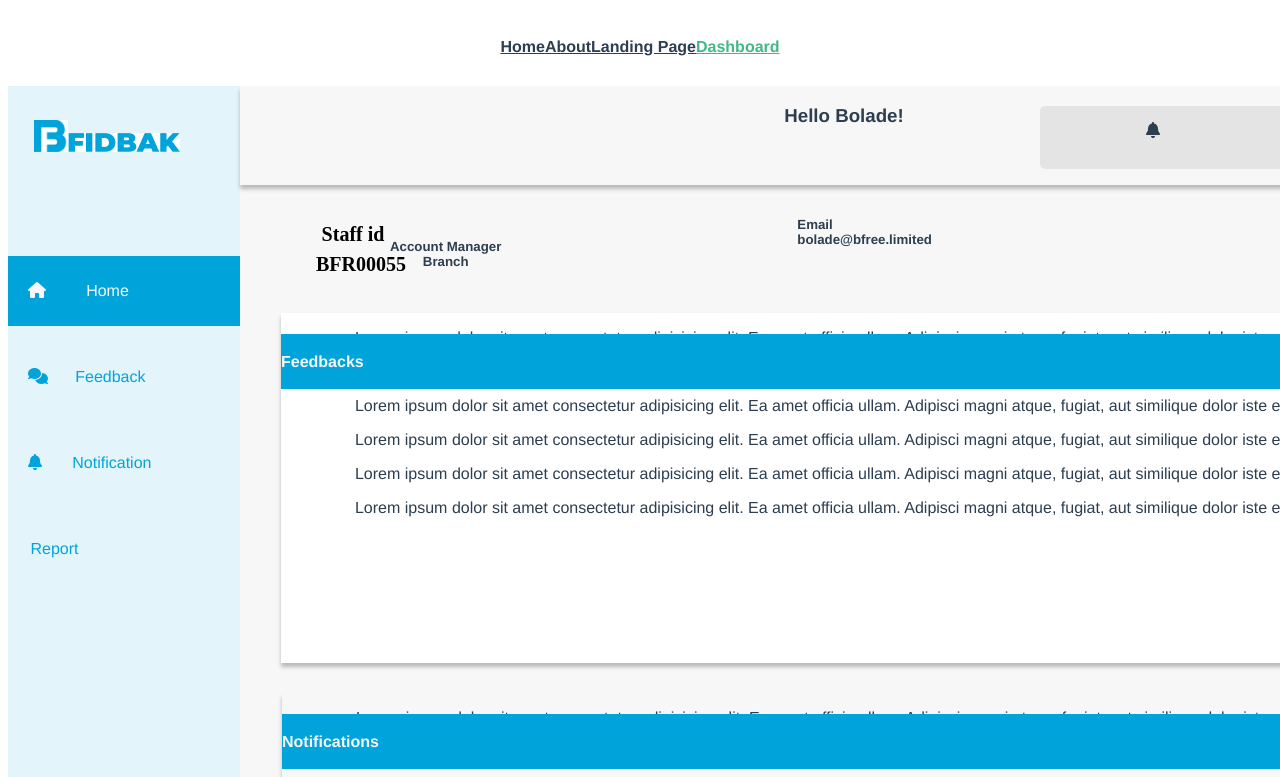
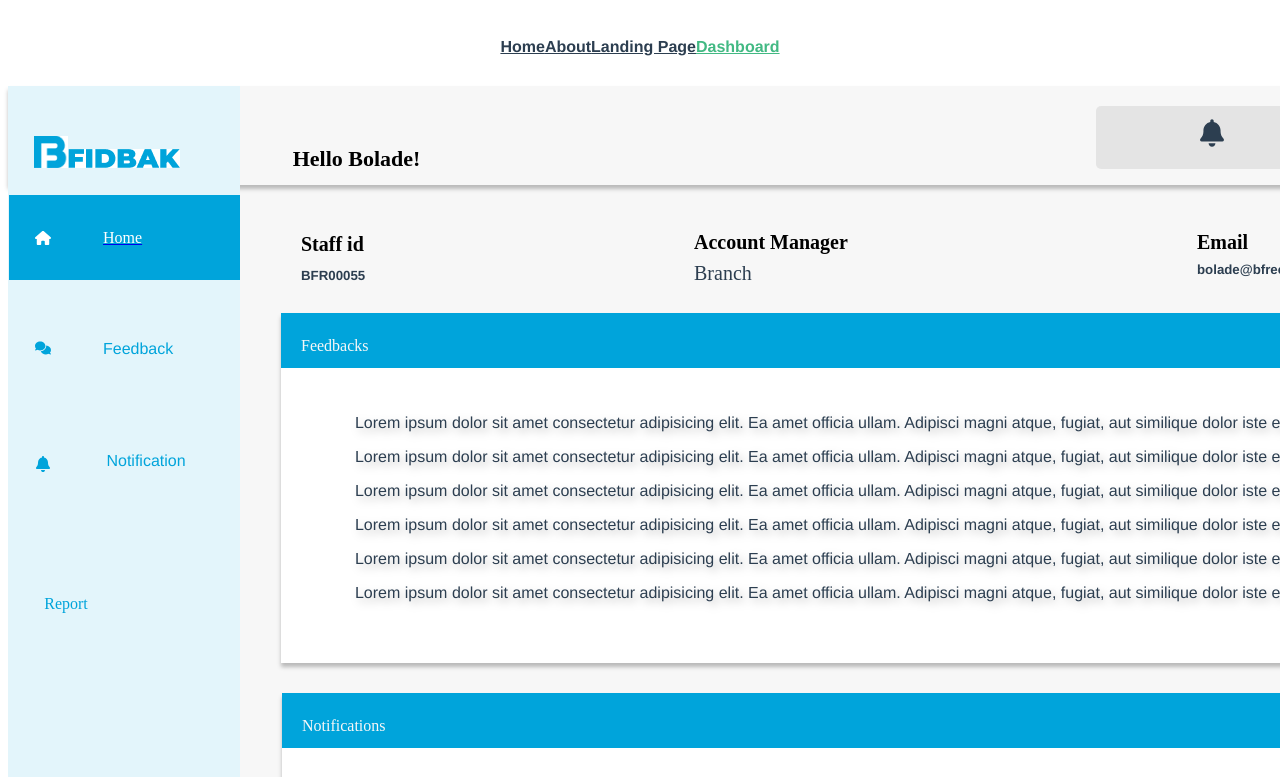
Before and after one commit to victorraji/bfree-fidbak-app, a Vue app: page /Dashboard in a window 1280 px wide. Shown: the top 777 px of the page. Built offline with nearby package versions, Linux system fonts and the light colour scheme.

Commit message:
Update to previous pages

```diff
--- a/src/views/Dashboard.vue
+++ b/src/views/Dashboard.vue
@@ -1,42 +1,47 @@
 <template>
-    <div id="grid-container">
+    <div id="body">
             <!-- this is the side nav bar container -->
-            <div class="side-nav">
-                <div class="logo">
-                    <img src="../assets/bfreeLogo.jpg" alt="bfree logo"><img src="../assets/fidbak.jpg" alt="fidbak log">
-                </div>
             <div class="nav">
-                <p class="home-icon"><font-awesome-icon :icon="['fas', 'house']"/> Home</p>
-                <p class="bell-icons"><font-awesome-icon :icon="['fas', 'comments']"/>Feedback</p>
-                <p class="bell-icons"><font-awesome-icon :icon="['fas', 'bell']"/> Notification</p>
-                <p class="bell-icons"><font-awesome-icon :icon="['fas', 'bar-chart']"/>Report</p>
-                </div>
-                <div>
-                    <p class="log-out-icon"><font-awesome-icon :icon="['fas', 'sign-out']"/>Log Out</p>
-                </div>
-            </div>
-        <div class="main-body">
                 <div class="top-nav">
                     <h3 class="hello-Bolade">Hello Bolade!</h3>
                     <div class="icons">
                             <!-- placeholder for icons -->
-                    <p><font-awesome-icon :icon="['fas', 'search']"/></p>
-                    <p><font-awesome-icon :icon="['fas', 'bell']"/></p>
-                    <p><font-awesome-icon :icon="['fas', 'user-circle']"/></p>
+                        <font-awesome-icon :icon="['fas', 'search']" class="search-icon"/>
+                        <font-awesome-icon :icon="['fas', 'bell']" class="bell"/>
+                        <font-awesome-icon :icon="['fas', 'user-circle']" class="profile-icon"/>
                             <!-- replace line below with appropriate icon -->
-                    <p><font-awesome-icon :icon="['fas', 'tools']"/></p>
+                        <font-awesome-icon :icon="['fas', 'fa-cog']" class="settings-icon"/>
                     </div>
                 </div>
-            <div class="user-details">
-                <h5 class="staff-id">Staff id<br> <strong class="bfr">BFR00055</strong></h5>
-                <h5 class="am">Account Manager<br> <strong class="portfolio">Branch</strong></h5>
-                <h5 class="email">Email<br> <strong class="bfr-mail">bolade@bfree.limited</strong></h5>
+                <div class="side-nav">
+                    <div class="logo">
+                        <p><img src="../assets/bfreeLogo.jpg" alt="bfree logo"><img src="../assets/fidbak.jpg" alt="fidbak log"></p>
+                    </div>
+                    <div>
+                    <div class="nav-icons">
+                        <p class="home"><font-awesome-icon :icon="['fas', 'house']" class="home-icon"/><router-link to="/LandingPage"><span class="home-text">Home</span></router-link></p>
+                        <p class="feedback"><font-awesome-icon :icon="['fas', 'comments']" class="feedback-icon"/><span class="feedback-text">Feedback</span></p>
+                        <p class="notification"><font-awesome-icon :icon="['fas', 'bell']" class="notification-icon" /> <span class="notification-text">Notification</span></p>
+                        <p class="report"><font-awesome-icon :icon="['fas', 'bar-chart']" class="report-icon"/><span class="report-text">Report</span></p>
+                    </div>
+                    <!-- <div> -->
+                        <p class="logout"><font-awesome-icon :icon="['fas', 'sign-out']" class="logout-icon"/><span class="logout-text">Log Out</span></p>
+                    <!-- </div> -->
                     </div>
                 </div>
-        <div>
-            <div class="feedbacks-box">
-                <h4 class="feedback-header">Feedbacks</h4>
-                <div class="feedback-text">
+            </div>
+        <div class="main-body">
+            <div class="user-details">
+                <h5 class="staff"><span class="staff-id">Staff id</span><br> <strong class="id">BFR00055</strong></h5>
+                <h5 class="am"><span class="job-title">Account Manager</span><br> <span class="portfolio">Branch</span></h5>
+                <h5 class="email"><span class="email-holder">Email</span><br> <span class="bfree-mail">bolade@bfree.limited</span></h5>
+            </div>
+        </div>
+            <div class="feedback-container">
+                <div class="recieved-feedback-header">
+                    <h4 class="header-style">Feedbacks</h4>
+                </div>
+                <div class="recieved-feedback">
                     <p>Lorem ipsum dolor sit amet consectetur adipisicing elit. Ea amet officia ullam. Adipisci magni atque, fugiat, aut similique dolor iste eum sint </p>
                     <p>Lorem ipsum dolor sit amet consectetur adipisicing elit. Ea amet officia ullam. Adipisci magni atque, fugiat, aut similique dolor iste eum sint </p>
                     <p>Lorem ipsum dolor sit amet consectetur adipisicing elit. Ea amet officia ullam. Adipisci magni atque, fugiat, aut similique dolor iste eum sint </p>
@@ -45,9 +50,11 @@
                     <p>Lorem ipsum dolor sit amet consectetur adipisicing elit. Ea amet officia ullam. Adipisci magni atque, fugiat, aut similique dolor iste eum sint </p>
                 </div>
             </div>
-            <div class="notifications">
-                <h4 class="feedback-header">Notifications</h4>
-                <div class="feedback-text">
+            <div class="note-container">
+                <div class="recieved-note-header">
+                    <h4 class="header-style">Notifications</h4>
+                </div>
+                <div class="recieved-notes">
                     <p>Lorem ipsum dolor sit amet consectetur adipisicing elit. Ea amet officia ullam. Adipisci magni atque, fugiat, aut similique dolor iste eum sint </p>
                     <p>Lorem ipsum dolor sit amet consectetur adipisicing elit. Ea amet officia ullam. Adipisci magni atque, fugiat, aut similique dolor iste eum sint </p>
                     <p>Lorem ipsum dolor sit amet consectetur adipisicing elit. Ea amet officia ullam. Adipisci magni atque, fugiat, aut similique dolor iste eum sint </p>
@@ -57,20 +64,19 @@
                 </div>
             </div>
     </div>
-    </div>
 </template>
 
 <style scoped>
-#grid-container{
+#body{
     position: relative;
-    width: 1440px;
-    height: 1024px;
+    /* width: 1440px; */
+    width: 106.03829160530192vw;
+    /* height: 1024px; */
+    height: 156.8147013782542vh;
     background: linear-gradient(0deg, #F7F7F7, #F7F7F7), rgba(0, 164, 219, 0.32);
 }
 
 .side-nav{
-    display: grid;
-    grid-template-rows: 1fr 5fr;
     position: absolute;
     width: 232px;
     height: 1024px;
@@ -79,30 +85,250 @@
     background: #E3F5FB;
 }
 
-/* .nav{
-    display: grid;
-    grid-template-rows: 1fr 2fr 2fr 2fr 2fr;
-    grid-gap: 50px;
-} */
-
 .logo{
-    /* background-image: url("../assets/FIDBAK.jpg"); */
-    position: relative;
+    position: absolute;
     width: 150px;
     height: 32px;
     left: 24px;
     top: 34px;
 }
 
-/* .main-body{
+.nav-icons{
+    display: flex;
+    flex-direction: column;
+    align-items: flex-start;
+    padding: 0px;
+    position: absolute;
+    width: 231px;
+    height: 286px;
+    left: 1px;
+    top: 99px;
+}
 
-} */
+.home{
+    display: flex;
+    flex-direction: row;
+    align-items: center;
+    padding: 40px 0px 40px;
+    position: static;
+    width: 231px;
+    height: 5px;
+    left: 0px;
+    top: 0px;
+    background: #00A4DB;
+    flex: none;
+    order: 0;
+    flex-grow: 0;
+    margin: 10px 0px;
+}
+
+.home-icon{
+    position: static;
+    width: 16px;
+    height: 16px;
+    left: 25px;
+    top: 24px;
+    color: #FFFFFF;
+    flex: none;
+    order: 0;
+    flex-grow: 0;
+    margin: 0px 26px;
+}
+
+.home-text{
+    position: static;
+    width: 48px;
+    height: 24px;
+    left: 67px;
+    font-family: 'Poppins';
+    font-style: normal;
+    font-weight: 500;
+    font-size: 16px;
+    line-height: 24px;
+    color: #FFFFFF;
+    flex: none;
+    order: 1;
+    flex-grow: 0;
+    margin: 0px 26px;
+}
+
+.feedback{
+    display: flex;
+    flex-direction: row;
+    align-items: center;
+    padding: 40px 0px 40px;
+    position: static;
+    width: 231px;
+    height: 16px;
+    left: 0px;
+    top: 74px;
+    flex: none;
+    order: 1;
+    flex-grow: 0;
+    margin: 10px 0px;
+}
+
+.feedback-icon{
+    position: static;
+    width: 16px;
+    height: 16px;
+    left: 25px;
+    top: 24px;
+    color: #00A4DB;
+    flex: none;
+    order: 0;
+    flex-grow: 0;
+    margin: 0px 26px;
+}
+
+.feedback-text{
+    position: static;
+    width: 16px;
+    height: 16px;
+    left: 25px;
+    top: 24px;
+    color: #00A4DB;
+    flex: none;
+    order: 0;
+    flex-grow: 0;
+    margin: 0px 26px;
+}
+
+.notification{
+    display: flex;
+    flex-direction: row;
+    align-items: center;
+    padding: 40px 0px 40px;
+    position: static;
+    width: 231px;
+    height: 16px;
+    left: 0px;
+    top: 148px;
+    color: #00A4DB;
+    flex: none;
+    order: 2;
+    flex-grow: 0;
+    margin: 10px 0px;
+}
+
+.notification-icon{
+    position: static;
+    width: 16px;
+    height: 16px;
+    left: 25px;
+    top: 24px;
+    color: #00A4DB;
+    flex: none;
+    order: 0;
+    flex-grow: 0;
+    margin: 0px 26px;
+}
+
+.notification-text{
+    position: static;
+    width: 102px;
+    height: 24px;
+    left: 67px;
+    top: 20px;
+    flex: none;
+    order: 1;
+    flex-grow: 0;
+    margin: 0px 18px;
+}
+
+.report{
+    display: flex;
+    flex-direction: row;
+    align-items: center;
+    padding: 40px 0px 40px;
+    position: static;
+    width: 231px;
+    height: 64px;
+    left: 0px;
+    top: 222px;
+    color: #00A4DB;
+    flex: none;
+    order: 3;
+    flex-grow: 0;
+    margin: 10px 0px;
+}
+
+.report-icon{
+    position: static;
+    width: 16px;
+    height: 16px;
+    left: 25px;
+    top: 24px;
+    color: #00A4DB;;
+    flex: none;
+    order: 0;
+    flex-grow: 0;
+    margin: 0px 26px;
+}
+
+.report-text{
+    position: static;
+    width: 62px;
+    height: 24px;
+    left: 67px;
+    top: 20px;
+    font-family: 'Poppins';
+    font-style: normal;
+    font-weight: 500;
+    font-size: 16px;
+    line-height: 24px;
+    color: #00A4DB;
+    flex: none;
+    order: 1;
+    flex-grow: 0;
+    margin: 0px 26px;
+}
+
+.logout{
+    display: flex;
+    flex-direction: row;
+    align-items: center;
+    padding: 40px 0px 40px;
+    position: absolute;
+    width: 232px;
+    height: 64px;
+    left: 0px;
+    top: 893px;
+}
+
+.logout-icon{
+    position: static;
+    width: 16px;
+    height: 16px;
+    left: 25px;
+    top: 24px;
+    flex: none;
+    order: 0;
+    flex-grow: 0;
+    margin: 0px 26px;
+}
+
+.logout-text{
+    position: static;
+    left: 28.88%;
+    right: 44.4%;
+    top: 31.25%;
+    bottom: 31.25%;
+    font-family: 'Poppins';
+    font-style: normal;
+    font-weight: 500;
+    font-size: 16px;
+    line-height: 24px;
+    color: rgba(0, 0, 0, 0.71);
+    flex: none;
+    order: 1;
+    flex-grow: 0;
+    margin: 0px 26px;
+}
 
 .top-nav{
     position: absolute;
-    width: 1208px;
-    margin-left: 232px;
-    /* width: 1440px; */
+    width: 1440px;
     height: 99px;
     left: 0px;
     top: 0px;
@@ -110,35 +336,62 @@
     box-shadow: 0px 4px 4px rgba(0, 0, 0, 0.25);
 }
 
-.am
-
 .hello-Bolade{
     position: absolute;
     width: 149px;
     height: 33px;
-    left: 75px;
+    left: 274px;
     top: 34px;
     font-family: 'Poppins';
     font-style: normal;
     font-weight: 700;
     font-size: 22px;
+    justify-content: center;
     line-height: 33px;
-    /* identical to box height */
     color: #000000;
-
 }
 
 .icons{
     position: absolute;
-    width: 300px;
+    width: 311px;
     height: 63px;
-    left: 800px;
+    left: 1088px;
     top: 20px;
-    margin-right: 232px;
     background: rgba(0, 0, 0, 0.08);
     border-radius: 5px;
-    display: grid;
-    grid-template-columns: 1fr 1fr 1fr 1fr;
+}
+
+.search-icon{
+    position: absolute;
+    width: 24px;
+    height: 24px;
+    left: 30px;
+    top: 19.5px;
+}
+
+.bell{
+    position: absolute;
+    width: 24px;
+    height: 32px;
+    left: 104px;
+    top: 11px;
+}
+
+.profile-icon{
+    position: absolute;
+    width: 24px;
+    height: 24px;
+    left: 183px;
+    top: 19.5px;
+    box-sizing: border-box;
+}
+
+.settings-icon{
+    position: absolute;
+    width: 27px;
+    height: 27px;
+    left: 257px;
+    top: 17.5px;
 }
 
 .user-details{
@@ -150,7 +403,23 @@
     width: 1123px;
     height: 68px;
     left: 273px;
-    top: 131px
+    top: 131px;
+}
+
+.staff{
+    display: flex;
+    flex-direction: column;
+    align-items: flex-start;
+    padding: 0px;
+    position: static;
+    width: 123px;
+    height: 68px;
+    left: 0px;
+    top: 0px;
+    flex: none;
+    order: 0;
+    flex-grow: 0;
+    margin: 0px 20px;
 }
 
 .staff-id{
@@ -163,13 +432,80 @@
     font-style: normal;
     font-weight: 700;
     font-size: 20px;
-    line-height: 30px;
+    line-height: 50px;
     color: #000000;
-    /* Inside auto layout */
     flex: none;
     order: 0;
     flex-grow: 0;
+    text-align: start;
     margin: 2px 0px;
+}
+
+.id{
+    position: static;
+    width: 123px;
+    height: 36px;
+    left: 0px;
+    top: 32px;
+    /* Inside auto layout */
+    flex: none;
+    order: 1;
+    flex-grow: 0;
+    /* align-items: flex-start; */
+    text-align: start;
+    margin: 2px 0px;
+}
+
+.am{
+    display: flex;
+    flex-direction: column;
+    align-items: flex-start;
+    padding: 0px;
+    position: static;
+    width: 183px;
+    height: 60px;
+    left: 419px;
+    top: 0px;
+    flex: none;
+    order: 1;
+    flex-grow: 0;
+    margin: 0px 250px;
+}
+
+.job-title{
+    position: static;
+    width: 183px;
+    height: 30px;
+    left: 0px;
+    top: 0px;
+    font-family: 'Poppins';
+    font-style: normal;
+    font-weight: 600;
+    font-size: 20px;
+    line-height: 50px;
+    color: #000000;
+    flex: none;
+    order: 0;
+    flex-grow: 0;
+    text-align: start;
+    margin: 0px 0px;
+}
+
+.portfolio{
+    position: static;
+    width: 71px;
+    height: 30px;
+    left: 0px;
+    top: 30px;
+    font-family: 'Poppins';
+    font-style: normal;
+    font-weight: 400;
+    font-size: 20px;
+    flex: none;
+    order: 1;
+    flex-grow: 0;
+    text-align: start;
+    margin: 0px 0px;
 }
 
 .email{
@@ -182,31 +518,49 @@
     height: 60px;
     left: 898px;
     top: 0px;
-/* Inside auto layout */
     flex: none;
     order: 2;
     flex-grow: 0;
-    margin: 0px 296px;
+    margin: 0px 70px;
 }
 
-/* .bfr{
-    position: absolute;
-    width: 98px;
+.email-holder{
+    position: static;
+    width: 58px;
     height: 30px;
     left: 0px;
     top: 0px;
     font-family: 'Poppins';
     font-style: normal;
+    font-weight: 700;
+    font-size: 20px;
+    line-height: 50px;
+    color: #000000;
+    flex: none;
+    order: 0;
+    flex-grow: 0;
+    text-align: start;
+    margin: 0px 0px;
+}
+
+.bfr-mail{
+    position: static;
+    width: 217px;
+    height: 30px;
+    left: 0px;
+    top: 30px;
+    font-family: 'Poppins';
+    font-style: normal;
     font-weight: 400;
     font-size: 20px;
-    line-height: 30px; */
-    /* identical to box height */
-    /* color: #000000;
-} */
+    flex: none;
+    order: 1;
+    flex-grow: 0;
+    text-align: start;
+    margin: 0
+}
 
-/* .am{} */
-
-.feedbacks-box{
+.feedback-container{
     position: absolute;
     width: 1125px;
     height: 350px;
@@ -216,78 +570,73 @@
     box-shadow: 0px 4px 4px rgba(0, 0, 0, 0.25);
 }
 
-.notifications{
+.recieved-feedback-header{
+    position: absolute;
+    width: 1125px;
+    height: 55px;
+    left: 0px;
+    top: 0px;
+    background: #00A4DB;
+}
+
+.recieved-feedback{
+    position: absolute;
+    width: 1123px;
+    height: 278px;
+    left: 1px;
+    top: 55px;
+    margin-top: 30px;
+    filter: drop-shadow(4px 4px 4px rgba(0, 0, 0, 0.25));
+}
+
+.note-container{
     position: absolute;
     width: 1125px;
     height: 333px;
     left: 274px;
     top: 607px;
-    border-end-end-radius: 0px;
-    background: #F7F7F7;
+    background: #FFFFFF;
     box-shadow: 0px 4px 4px rgba(0, 0, 0, 0.25);
 }
 
-.feedback-header{
+.recieved-note-header{
     position: absolute;
     width: 1125px;
     height: 55px;
     left: 0px;
     top: 0px;
-        line-height: 55px;
-        text-align: start;
-        color: #F7F7F7;
     background: #00A4DB;
 }
 
-.home-icon{
-    display: grid;
-    grid-template-columns: 1fr 1fr 1fr 1fr;
-    height: 8.77vh;
-    position: relative;
-    background-color: #00A4DB;
-    justify-content: center;
-    align-content: center;
-    padding-left: 20px;
-    color: #F7F7F7;
+.recieved-notes{
+    position: absolute;
+    width: 1086px;
+    height: 248px;
+    left: 19px;
+    top: 55px;
+    margin-top: 30px;
 }
 
-.bell-icons{
-    display: grid;
-    grid-template-columns: 1fr 1fr 1fr 1fr;
-    height: 8.77vh;
-    position: relative;
-    justify-content: center;
-    align-content: center;
-    padding-left: 20px;
-    color: #00A4DB;
-
-}
-
-.log-out-icon{
-    display: grid;
-    grid-template-columns: 1fr 2fr 1fr;
-    height: 8.77vh;
-    position: relative;
-    /* background-color: #00A4DB; */
-    justify-content: center;
-    align-content: center;
-    padding-left: 20px;
-    color: rgba(0, 0, 0, 0.71);
-}
-
-.main-dashboard{
-    display: grid;
-    grid-template-rows: 1fr 9fr;
-    /* width: 100%; */
-    height: 147.52vh;
-    /* grid-gap: none; */
-}
-
-.staff-id{
-    margin-left: 35px;
+.header-style{
+    position: absolute;
+    width: 88px;
+    height: 24px;
+    text-align: start;
+    font-family: 'Poppins';
+    font-style: normal;
+    font-weight: 500;
+    font-size: 16px;
+    text-transform:capitalize;
+    line-height: 24px;
+    color: #F7F7F7;
+    margin-left: 20px;
 }
 
 p:hover{
     text-decoration: 5px underline #00A4DB;
 }
+
+/* img{
+    background-color: #00A4DB;
+} */
 </style>
```
Also changed, not shown: src/views/LandingPage.vue (+1 -14 lines). Lines whose indentation alone changed are shown as unchanged.
